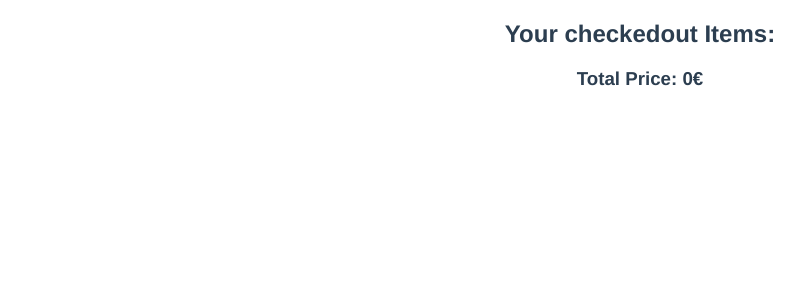
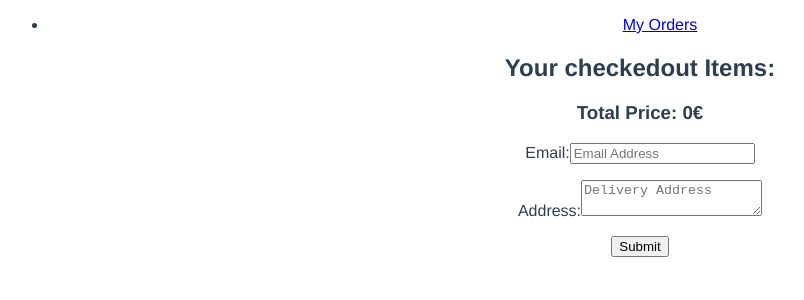
Before and after one commit to sushmitha-b-s/restaurant-vue, a Vue app: page /checkout in a window 1280 px wide. Shown: the top 300 px of the page, without its empty margins (0-804 px from the left). Built offline with nearby package versions, Linux system fonts and the light colour scheme; the HTML template or start-up script is replaced by a standard one.

Commit message:
Added UserDetailForm and stored all the details in the store

```diff
--- a/src/components/ProductList.vue
+++ b/src/components/ProductList.vue
@@ -12,7 +12,7 @@
 </template>
 
 <script>
-import { mapState, mapActions } from 'vuex'
+import { mapActions } from 'vuex'
 export default {
   props: {
     products: {
@@ -26,12 +26,12 @@ export default {
       //   console.log('added to cart', product)
       this.addToCart(product)
     }
-  },
-  computed: {
-    ...mapState({
-      cart: state => state.cart
-    })
   }
+  //   computed: {
+  //     ...mapState({
+  //       cart: state => state.cart
+  //     })
+  //   }
 }
 </script>
 
--- a/src/components/UserDetailForm.vue
+++ b/src/components/UserDetailForm.vue
@@ -1,9 +1,61 @@
 <template>
-  <div></div>
+  <div>
+    <form @submit.prevent="onSubmit">
+      <p>
+        <label for="email">Email:</label>
+        <input
+          id="email"
+          v-model="email"
+          type="email"
+          placeholder="Email Address"
+        />
+      </p>
+
+      <p>
+        <label for="address">Address:</label>
+        <textarea
+          id="address"
+          v-model="address"
+          placeholder="Delivery Address"
+        />
+      </p>
+
+      <button type="submit">Submit</button>
+    </form>
+  </div>
 </template>
 
 <script>
-export default {}
+import { mapState, mapActions } from 'vuex'
+export default {
+  data() {
+    return {
+      email: '',
+      address: ''
+    }
+  },
+  methods: {
+    onSubmit() {
+      console.log('submitted')
+      this.orderProducts({
+        orderedProducts: this.orderedProducts,
+        totalPrice: this.totalPrice,
+        email: this.email,
+        deliveryAddress: this.address
+      })
+
+      this.email = ''
+      this.address = ''
+    },
+    ...mapActions(['orderProducts'])
+  },
+  computed: {
+    ...mapState({
+      orderedProducts: state => state.cart.addedProducts,
+      totalPrice: state => state.cart.total
+    })
+  }
+}
 </script>
 
 <style></style>
--- a/src/store/index.js
+++ b/src/store/index.js
@@ -3,6 +3,7 @@ import Vuex from 'vuex'
 import * as categories from './modules/categories'
 import * as product from './modules/product'
 import * as cart from './modules/cart'
+import * as orders from './modules/orders'
 
 Vue.use(Vuex)
 
@@ -10,6 +11,7 @@ export default new Vuex.Store({
   modules: {
     categories,
     product,
-    cart
+    cart,
+    orders
   }
 })
--- a/src/store/modules/cart.js
+++ b/src/store/modules/cart.js
@@ -40,6 +40,10 @@ export const mutations = {
       subtractedItem.quantity -= 1
       state.total = state.total - subtractedItem.productPrice
     }
+  },
+  ORDER_PRODUCTS(state) {
+    state.addedProducts = []
+    state.total = 0
   }
 }
 
--- /dev/null
+++ b/src/store/modules/orders.js
@@ -0,0 +1,19 @@
+export const state = {
+  orders: []
+}
+
+export const mutations = {
+  ORDER_PRODUCTS(state, data) {
+    let orderedItem = data
+
+    orderedItem.orderId = state.orders.length + 1
+
+    state.orders.push(orderedItem)
+  }
+}
+
+export const actions = {
+  orderProducts({ commit }, data) {
+    commit('ORDER_PRODUCTS', data)
+  }
+}
--- a/src/views/CheckoutContainer.vue
+++ b/src/views/CheckoutContainer.vue
@@ -1,15 +1,27 @@
 <template>
   <div>
+    <nav>
+      <ul>
+        <li>
+          <router-link :to="{ name: 'my-orders' }">My Orders</router-link>
+        </li>
+      </ul>
+    </nav>
+
     <CheckoutList :checkedoutItems="CheckedoutItems" :totalPrice="totalPrice" />
+
+    <UserDetailForm />
   </div>
 </template>
 
 <script>
 import { mapState } from 'vuex'
 import CheckoutList from '../components/CheckoutList'
+import UserDetailForm from '../components/UserDetailForm'
 export default {
   components: {
-    CheckoutList
+    CheckoutList,
+    UserDetailForm
   },
   computed: {
     ...mapState({
```
